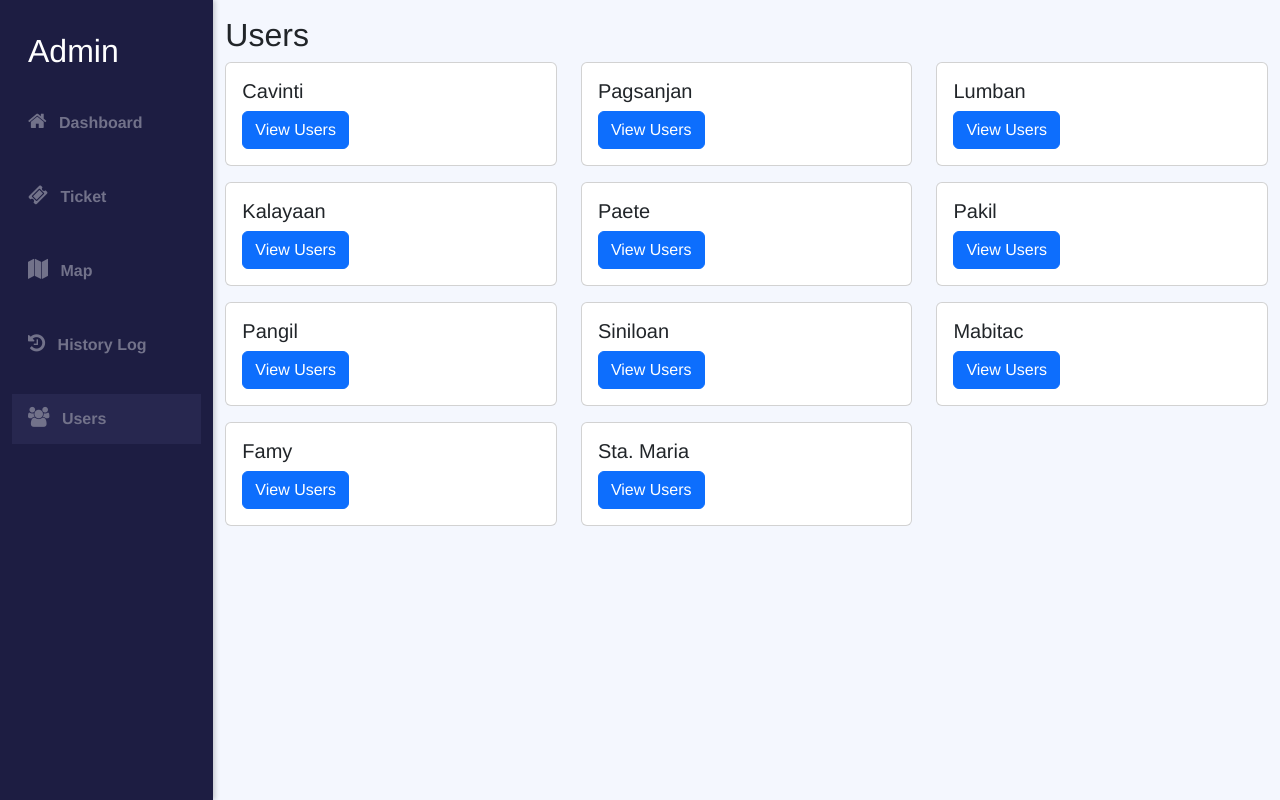
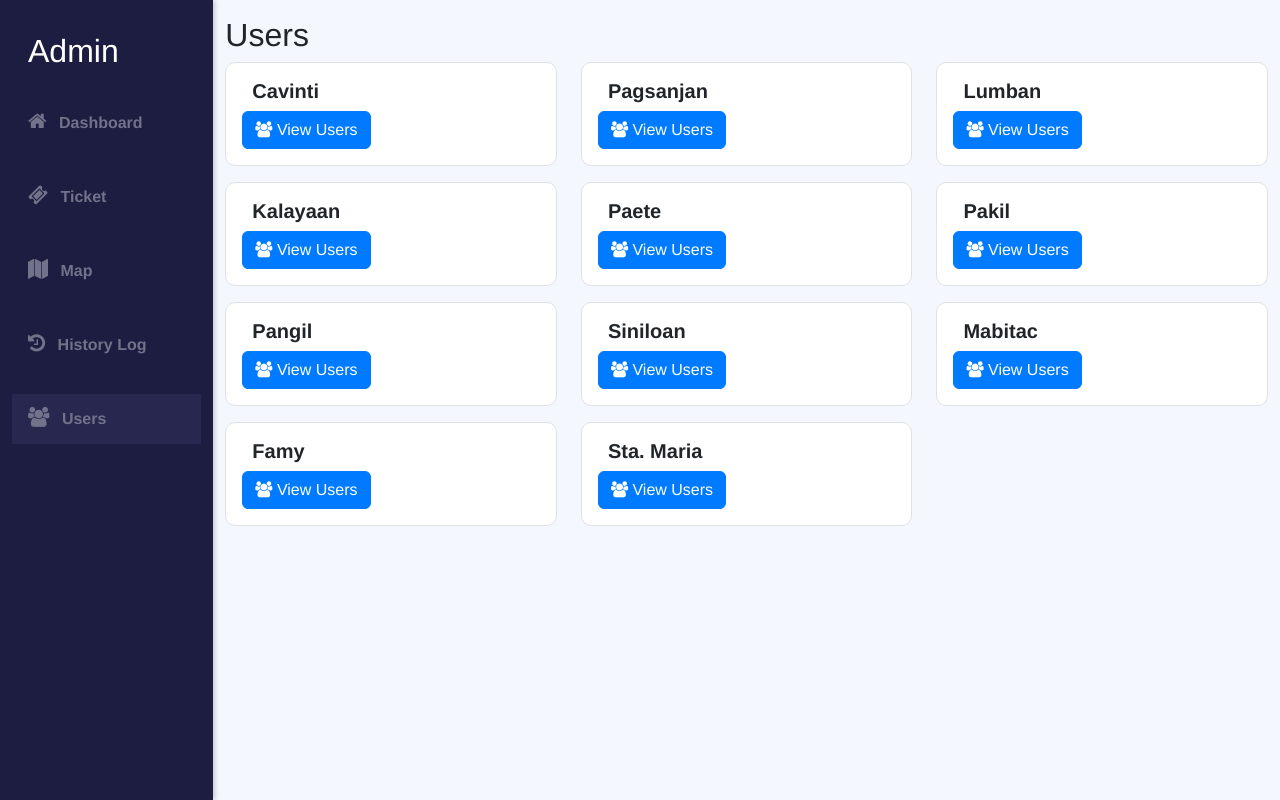
Before and after one commit to r3ze/Admin, a Flask app: template templates/user-management.html in a window 1280 px wide. Run offline with Flask 3, Linux system fonts and the light colour scheme; the template is opened without the code that fills it, so the values that code supplies are empty; some libraries are stand-ins or nearby versions.

Commit message:
for consultation

```diff
--- a/templates/log-history.html
+++ b/templates/log-history.html
@@ -119,7 +119,7 @@
     <script>
       $(document).ready(function () {
         $("#example").DataTable({
-          // Add custom pagination button styling
+
           buttons: [
             {
               extend: "previous",
@@ -129,7 +129,7 @@
               extend: "next",
               className: "btn-secondary",
             },
-            // Add more customization options as needed
+
           ],
           "order": [[6, "desc"]]
         });
--- a/templates/map.html
+++ b/templates/map.html
@@ -115,14 +115,14 @@
     window.location.href = "/"; // Redirect to the Flask route
   }
   function redirectToTicket() {
-    window.location.href = "/complaints"; // Redirect to the Flask route
+    window.location.href = "/complaints";
   }
 
   function redirectToMap() {
-    window.location.href = "/maps"; // Redirect to the Flask route
+    window.location.href = "/maps";
   }
   function redirectToLog() {
-      window.location.href = "/log-history"; // Redirect to the Flask route
+      window.location.href = "/log-history";
     }
     function redirectUserManagement() {
         window.location.href = "/user-management";
--- a/templates/user-management.html
+++ b/templates/user-management.html
@@ -20,6 +20,34 @@
     href="https//cdn.datatables.net/2.0.6/css/dataTables.dataTables.min.css"
   />
     <title>User Management</title>
+    <style>
+        .card {
+            border: 1px solid #dee2e6;
+            border-radius: 10px;
+            transition: transform 0.2s;
+        }
+        .card:hover {
+            transform: scale(1.05);
+        }
+        .card-title {
+            display: flex;
+            align-items: center;
+            font-weight: bold;
+        }
+        .card-title i {
+            margin-right: 10px;
+            color: #007bff;
+        }
+        .btn-primary {
+            background-color: #007bff;
+            border-color: #007bff;
+            transition: background-color 0.2s, border-color 0.2s;
+        }
+        .btn-primary:hover {
+            background-color: #0056b3;
+            border-color: #004085;
+        }
+    </style>
 </head>
 <body>
 <div class="container-fluid">
@@ -59,8 +87,10 @@
                         <div class="col-md-4 col-lg-4 mb-3">
                             <div class="card">
                                 <div class="card-body">
-                                    <h5 class="card-title">{{ place }}</h5>
-                                    <button onclick="showUsers('{{ place }}')" class="btn btn-primary">View Users</button>
+                                    <h5 class="card-title"><i class="fas fa-map-marker-alt"></i>{{ place }}</h5>
+                                    <button onclick="showUsers('{{ place }}')" class="btn btn-primary">
+                                        <i class="fa fa-users"></i> View Users
+                                    </button>
                                 </div>
                             </div>
                         </div>
@@ -150,7 +180,7 @@
 
     $(document).ready(function () {
         $("#example").DataTable({
-            // Add custom pagination button styling
+
             buttons: [
                 {
                     extend: "previous",
@@ -160,12 +190,12 @@
                     extend: "next",
                     className: "btn-secondary",
                 },
-                // Add more customization options as needed
+
             ],
             "order": [[6, "desc"]]
         });
 
-        // Initially hide all rows
+
         $('#example tbody tr').hide();
     });
 </script>
```
Also changed, not shown: templates/index.html (+4 -4 lines).
